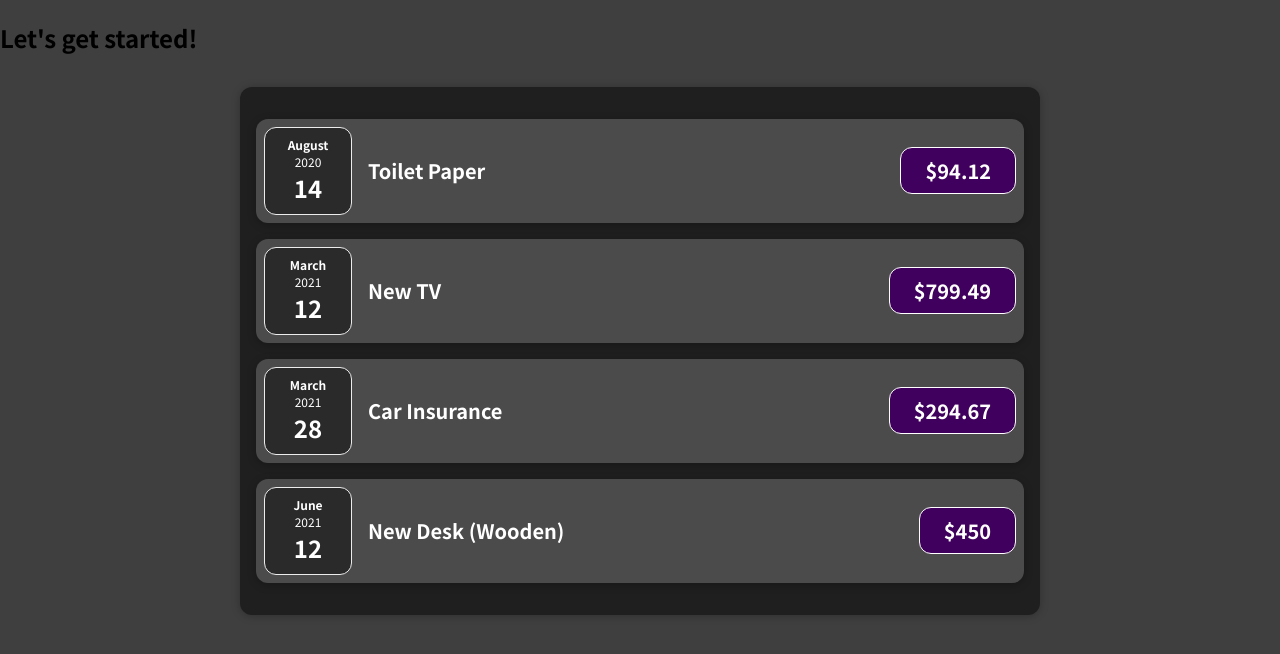
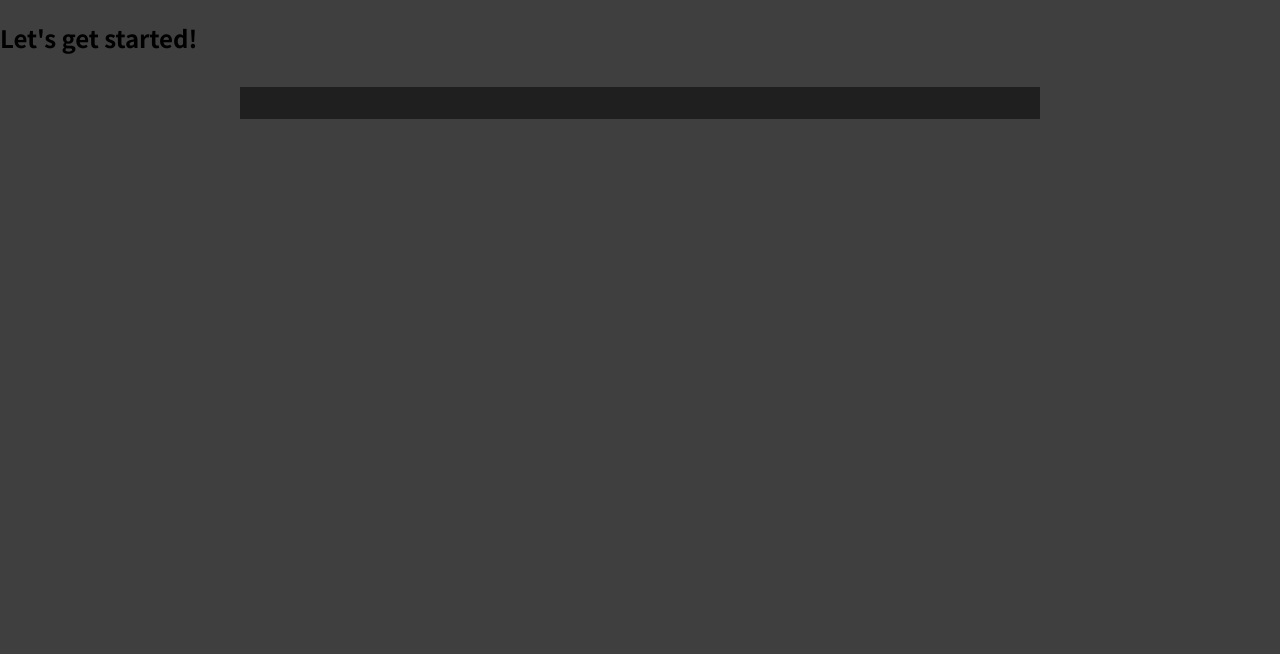
Before and after one commit to SrdjanLakic/react1, a JavaScript app: page / in a window 1280 px wide. Shown: the top 654 px of the page. Built offline with nearby package versions, Linux system fonts and the light colour scheme.

Commit message:
card.js and card.css files added

```diff
--- /dev/null
+++ b/src/components/Card.css
@@ -0,0 +1,4 @@
+.card {
+  border-radius: 12px;
+  box-shadow: 0 1px 8px rgba(0, 0, 0, 0.25);
+}
--- /dev/null
+++ b/src/components/Card.js
@@ -0,0 +1,7 @@
+import './Card.css';
+
+function Card() {
+  return <div className='card'></div>;
+}
+
+export default Card;
--- a/src/components/ExpenseItem.css
+++ b/src/components/ExpenseItem.css
@@ -2,10 +2,8 @@
   display: flex;
   justify-content: space-between;
   align-items: center;
-  box-shadow: 0 2px 8px rgba(0, 0, 0, 0.25);
   padding: 0.5rem;
   margin: 1rem 0;
-  border-radius: 12px;
   background-color: #4b4b4b;
 }
 
--- a/src/components/ExpenseItem.js
+++ b/src/components/ExpenseItem.js
@@ -1,15 +1,16 @@
+import ExpenseDate from './ExpenseDate';
+import Card from './Card';
 import './ExpenseItem.css';
-import ExpenseDate from './ExpenseDate';
 
 function ExpenseItem(props) {
   return (
-    <div className='expense-item'>
+    <Card className='expense-item'>
       <ExpenseDate date={props.date} />
       <div className='expense-item__description'>
         <h2>{props.title}</h2>
         <div className='expense-item__price'>${props.amount}</div>
       </div>
-    </div>
+    </Card>
   );
 }
 export default ExpenseItem;
--- a/src/components/Expenses.css
+++ b/src/components/Expenses.css
@@ -4,6 +4,5 @@
   margin: 2rem auto;
   width: 50rem;
   max-width: 95%;
-  border-radius: 12px;
-  box-shadow: 0 1px 8px rgba(0, 0, 0, 0.25);
+
 }
```
Also changed, not shown: 1 other file (tests, documents, lock files or other folders).
